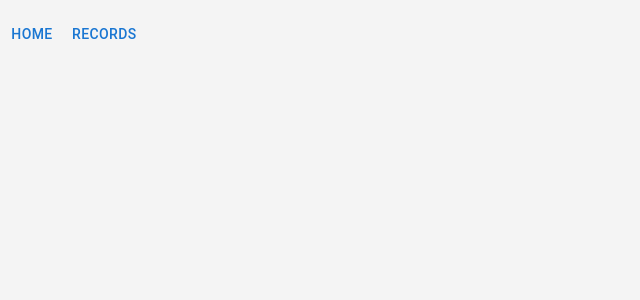
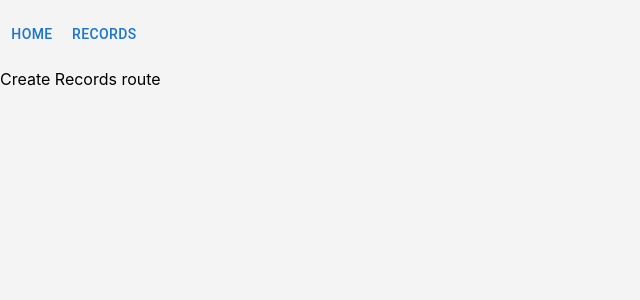
Before and after one commit to VincentPauley/sports-almanac-fe, a React (Create React App) app: page /create-records in a window 1280 px wide. Before the commit this address had no page. Shown: the top 300 px of the page, without its empty margins (0-640 px from the left). Built offline with nearby package versions, Linux system fonts and the light colour scheme.

Commit message:
add create records route

```diff
--- a/src/App.js
+++ b/src/App.js
@@ -4,6 +4,8 @@ import './App.css'
 
 import GameRecords from './components/GameRecords'
 import UpperNavigation from './components/UpperNavigation'
+
+import { CreateRecords } from './routes'
 
 function Records() {
   return <GameRecords />
@@ -20,6 +22,7 @@ function App() {
       <Routes>
         <Route path="/" element={<Home />} />
         <Route path="/records" element={<Records />} />
+        <Route path="/create-records" element={<CreateRecords />} />
       </Routes>
     </Router>
   )
--- /dev/null
+++ b/src/routes/index.js
@@ -0,0 +1,3 @@
+import CreateRecords from './routes/CreateRecords'
+
+export { CreateRecords }
--- /dev/null
+++ b/src/routes/routes/CreateRecords.js
@@ -0,0 +1,5 @@
+const CreateRecords = () => {
+  return <div>Create Records route</div>
+}
+
+export default CreateRecords
```
